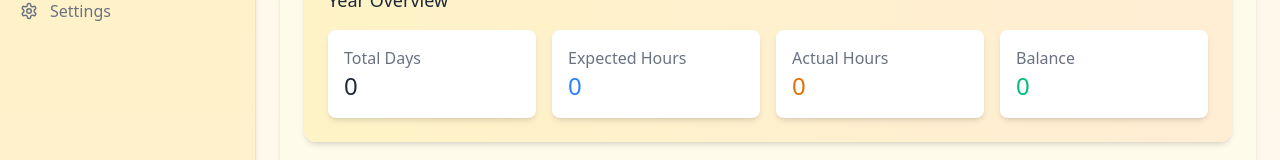
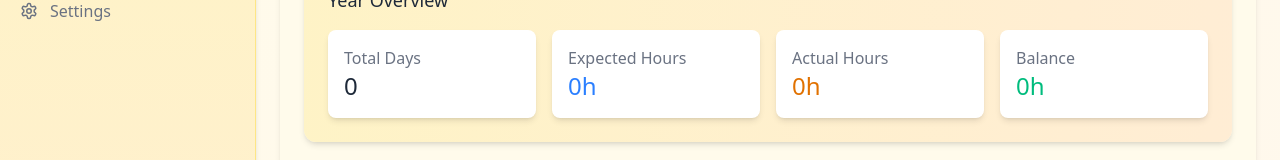
Before and after one commit to Joseph101GH/luhi-tools, a React (Vite) app: page / in a window 1280 px wide. Shown: the part 142-302 px from the top of the page. Built offline with nearby package versions, Linux system fonts and the light colour scheme.

Commit message:
Display time values in hours and minutes format and make expected hours whole numbers

```diff
--- a/src/App.tsx
+++ b/src/App.tsx
@@ -7,6 +7,17 @@ interface MonthData {
   actual: number;
   diff: number;
 }
+
+// Helper function to format time from decimal hours to hours and minutes
+const formatTime = (decimalHours: number, showMinutes = true): string => {
+  const hours = Math.floor(decimalHours);
+  const minutes = Math.round((decimalHours - hours) * 60);
+
+  if (showMinutes && minutes > 0) {
+    return `${hours}h ${minutes}m`;
+  }
+  return `${hours}h`;
+};
 
 const App: React.FC = () => {
   const [isSidebarOpen, setSidebarOpen] = useState(true);
@@ -63,24 +74,21 @@ const App: React.FC = () => {
     const name = prompt(`Edit month name:`, monthToEdit.name);
     if (!name) return;
 
-    // Calculate hours and minutes for expected time
+    // For expected hours, only use whole hours
     const existingExpectedHours = Math.floor(monthToEdit.expected);
-    const existingExpectedMinutes = Math.round((monthToEdit.expected - existingExpectedHours) * 60);
+    const expectedHours = parseInt(prompt(`Enter expected hours for ${name}:`, existingExpectedHours.toString()) || "0", 10);
+    if (isNaN(expectedHours)) return;
 
-    // Calculate hours and minutes for actual time
+    // For actual hours, calculate hours and minutes
     const existingActualHours = Math.floor(monthToEdit.actual);
     const existingActualMinutes = Math.round((monthToEdit.actual - existingActualHours) * 60);
-
-    const expectedHours = parseInt(prompt(`Enter expected hours for ${name}:`, existingExpectedHours.toString()) || "0", 10);
-    const expectedMinutes = parseInt(prompt(`Enter expected minutes for ${name}:`, existingExpectedMinutes.toString()) || "0", 10);
-    if (isNaN(expectedHours) || isNaN(expectedMinutes)) return;
 
     const actualHours = parseInt(prompt(`Enter actual hours for ${name}:`, existingActualHours.toString()) || "0", 10);
     const actualMinutes = parseInt(prompt(`Enter actual minutes for ${name}:`, existingActualMinutes.toString()) || "0", 10);
     if (isNaN(actualHours) || isNaN(actualMinutes)) return;
 
-    // Convert to decimal hours
-    const expected = parseFloat((expectedHours + expectedMinutes / 60).toFixed(2));
+    // Convert to decimal hours (expected is whole number, actual has minutes)
+    const expected = expectedHours;
     const actual = parseFloat((actualHours + actualMinutes / 60).toFixed(2));
 
     const updatedMonths = [...months];
@@ -203,16 +211,16 @@ const App: React.FC = () => {
           </div>
           <div className={`${theme.statCard} p-4 rounded-lg shadow-md`}>
             <div className={theme.textMuted}>Expected Hours</div>
-            <div className={`text-2xl font-medium ${theme.secondaryText}`}>{totals.expected}</div>
+            <div className={`text-2xl font-medium ${theme.secondaryText}`}>{formatTime(totals.expected, false)}</div>
           </div>
           <div className={`${theme.statCard} p-4 rounded-lg shadow-md`}>
             <div className={theme.textMuted}>Actual Hours</div>
-            <div className={`text-2xl font-medium ${theme.primaryText}`}>{totals.actual}</div>
+            <div className={`text-2xl font-medium ${theme.primaryText}`}>{formatTime(totals.actual)}</div>
           </div>
           <div className={`${theme.statCard} p-4 rounded-lg shadow-md`}>
             <div className={theme.textMuted}>Balance</div>
             <div className={`text-2xl font-medium ${theme.accentText}`}>
-              {totals.diff > 0 ? '+' : ''}{totals.diff}
+              {totals.diff > 0 ? '+' : ''}{formatTime(Math.abs(totals.diff))}
             </div>
           </div>
         </div>
@@ -227,16 +235,17 @@ const App: React.FC = () => {
               const name = prompt("Enter month name:");
               if (!name) return;
 
+              // For expected hours, only ask for whole hours
               const expectedHours = parseInt(prompt("Enter expected hours:") || "0", 10);
-              const expectedMinutes = parseInt(prompt("Enter expected minutes:") || "0", 10);
-              if (isNaN(expectedHours) || isNaN(expectedMinutes)) return;
+              if (isNaN(expectedHours)) return;
 
+              // For actual hours, ask for both hours and minutes
               const actualHours = parseInt(prompt("Enter actual hours:") || "0", 10);
               const actualMinutes = parseInt(prompt("Enter actual minutes:") || "0", 10);
               if (isNaN(actualHours) || isNaN(actualMinutes)) return;
 
-              // Convert to decimal hours
-              const expected = parseFloat((expectedHours + expectedMinutes / 60).toFixed(2));
+              // Convert to decimal hours (expected is whole number, actual has minutes)
+              const expected = expectedHours;
               const actual = parseFloat((actualHours + actualMinutes / 60).toFixed(2));
 
               setMonths([...months, {
@@ -276,9 +285,9 @@ const App: React.FC = () => {
               {months.map((month, index) => (
                 <tr key={index} className={theme.tableRow}>
                   <td className="px-6 py-4 whitespace-nowrap">{month.name}</td>
-                  <td className="px-6 py-4 whitespace-nowrap">{month.expected}</td>
-                  <td className="px-6 py-4 whitespace-nowrap">{month.actual}</td>
-                  <td className="px-6 py-4 whitespace-nowrap">{month.diff > 0 ? '+' : ''}{month.diff}</td>
+                  <td className="px-6 py-4 whitespace-nowrap">{formatTime(month.expected, false)}</td>
+                  <td className="px-6 py-4 whitespace-nowrap">{formatTime(month.actual)}</td>
+                  <td className="px-6 py-4 whitespace-nowrap">{month.diff > 0 ? '+' : ''}{formatTime(Math.abs(month.diff))}</td>
                   <td className="px-6 py-4 whitespace-nowrap">
                     <button
                       onClick={() => handleEditMonth(index)}
```
Also changed, not shown: 4 other files (tests, documents, lock files or other folders).
